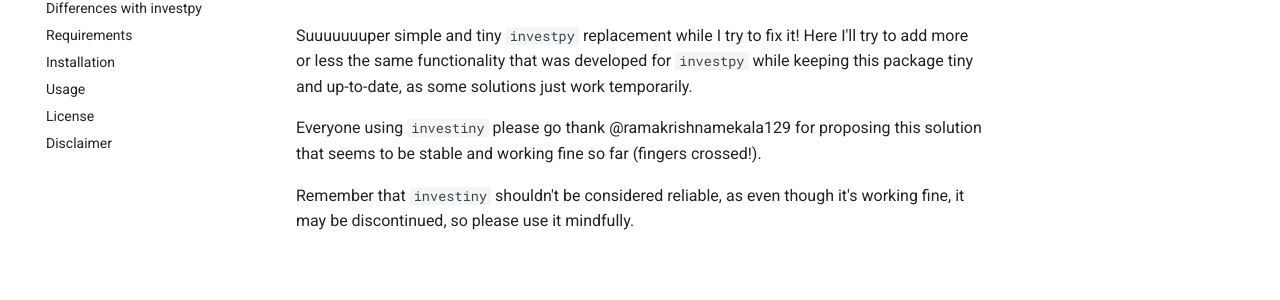
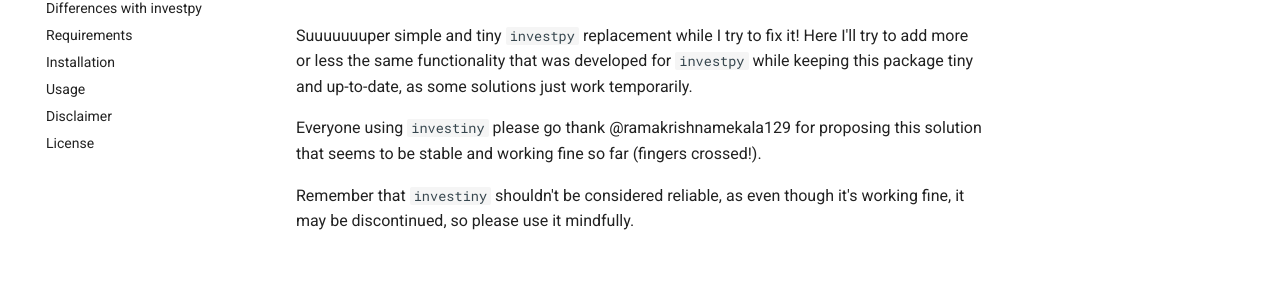
Before and after one commit to alvarobartt/investiny, an MkDocs documentation site: the page built from docs/index.md, in a window 1280 px wide. Shown: the part 157-457 px from the top of the page. Built offline with MkDocs 1.6.1 and Material for MkDocs 9.7.7, drawn with Linux system fonts in a browser that asks for light colours; comment, search, counter and statistics services are not loaded; some of the changed lines change nothing that is shown.

Commit message:
📝 Change `nav` order

```diff
--- a/mkdocs.yml
+++ b/mkdocs.yml
@@ -51,5 +51,5 @@
   - Requirements: requirements.md
   - Installation: installation.md
   - Usage: usage.md
+  - Disclaimer: disclaimer.md
   - License: license.md
-  - Disclaimer: disclaimer.md
```
